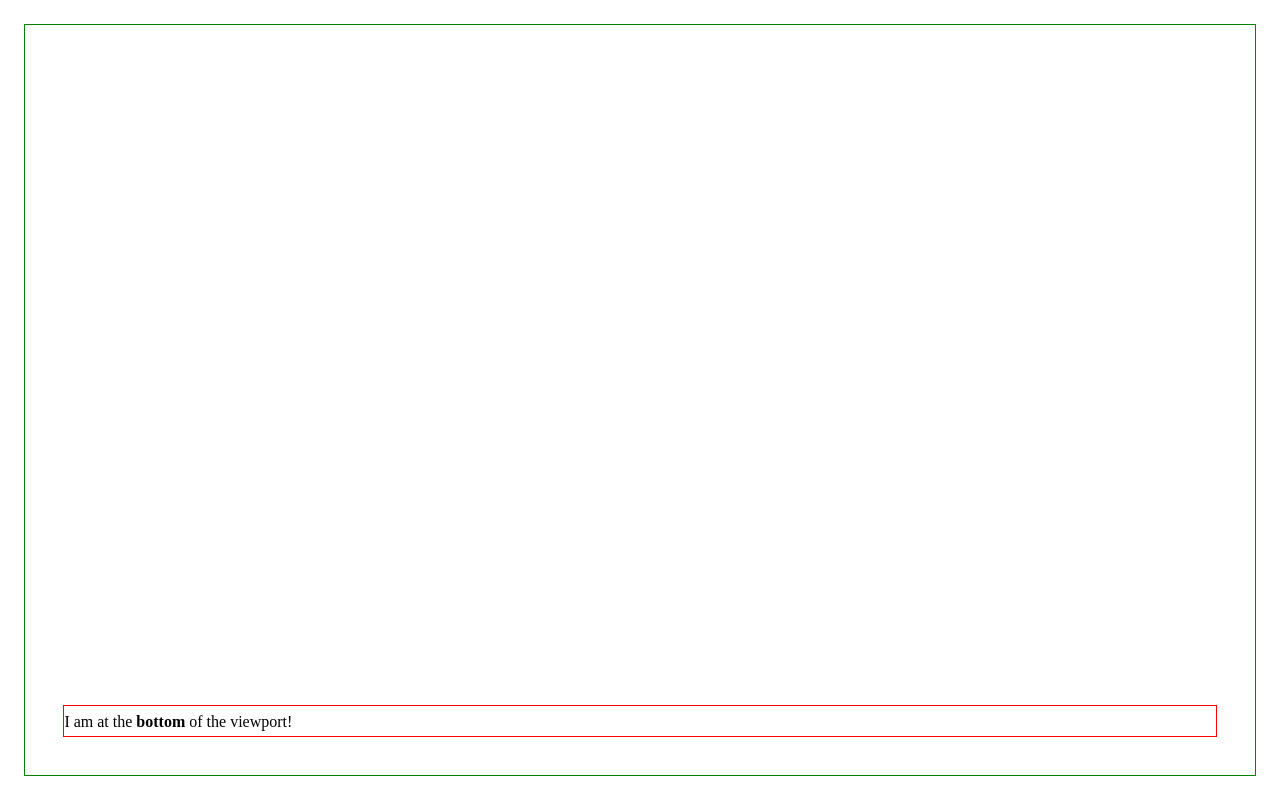
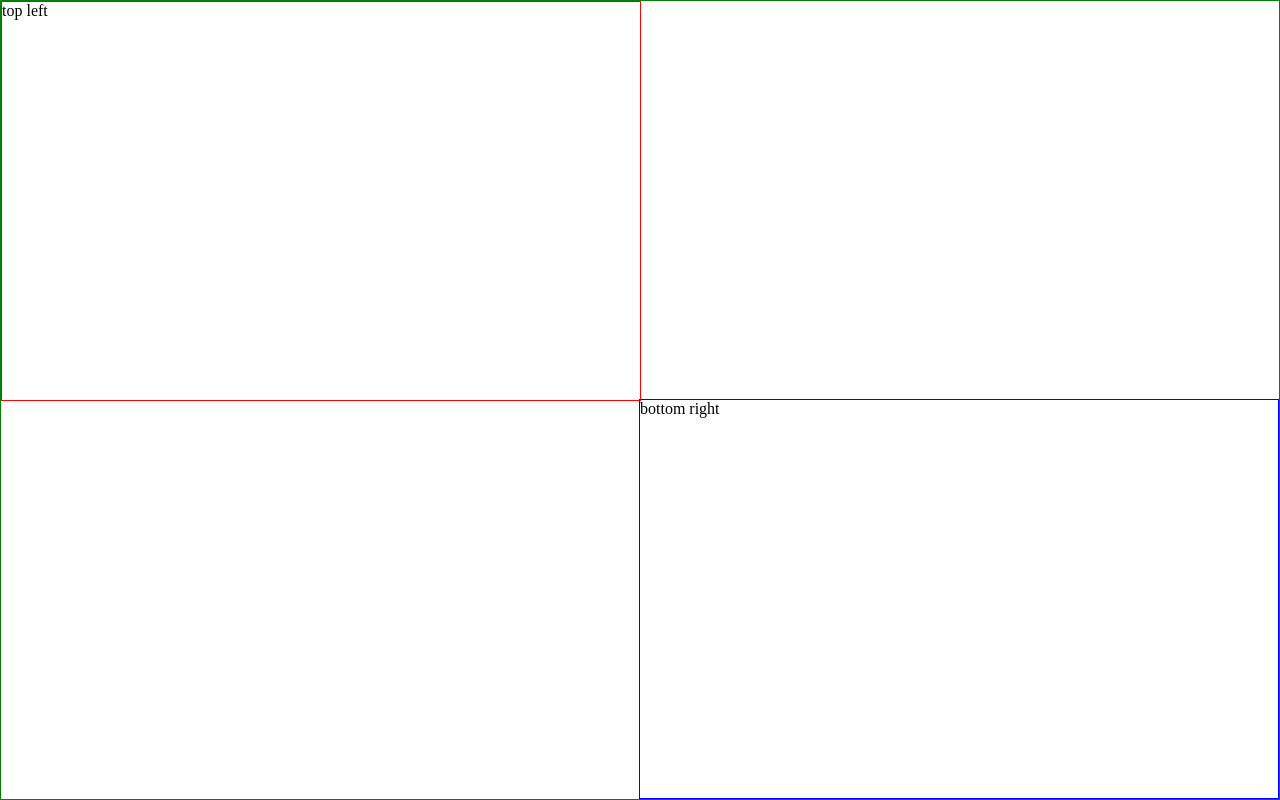
Before and after one commit to nhoizey/lab.nicolas-hoizey.com, a PHP site: page /vub/index-ios-issue.html in a window 1280 px wide. Run offline with PHP 8.4, Linux system fonts and the light colour scheme.

Commit message:
iOS issue

```diff
--- a/vub/index-ios-issue.html
+++ b/vub/index-ios-issue.html
@@ -2,13 +2,14 @@
 <html>
 <head>
 <meta charset="utf-8" />
-<title>viewport units buggyfill</title>
+<title>viewport units issue in iOS</title>
 <meta name="viewport" content="initial-scale=1, maximum-scale=1, user-scalable=no" />
 <link rel="stylesheet" media="all" href="styles-ios-issue.css" type="text/css" />
 </head>
 <body>
 <div class="container">
-	<div class="element">I am at the <strong class="top">top</strong><strong class="bottom">bottom</strong> of the viewport!</div>
+	<div class="topleft">top left</div>
+	<div class="bottomright">bottom right</div>
 </div>
 </body>
 </html>
--- a/vub/styles-ios-issue.css
+++ b/vub/styles-ios-issue.css
@@ -1,40 +1,34 @@
 html { box-sizing: border-box; }
 *, *:before, *:after { box-sizing: inherit; }
 
+body {
+	margin: 0;
+	padding: 0;
+}
+
 .container {
 	position: absolute;
-	top: 3vmin;
-	bottom: 3vmin;
-	left: 3vmin;
-	right: 3vmin;
+	top: 0;
+	left: 0;
+	width: 100vw;
+	height: 100vh;
 	border: 1px solid green;
 }
 
-.element {
+.topleft {
+	position: absolute;
+	top: 0;
+	left: 0;
+	width: 50vw;
+	height: 50vh;
 	border: 1px solid red;
-	position: absolute;
-	height: 2em;
-	line-height: 2;
-	top: 3vmax;
-	left: 3vmax;
-	right: 3vmax;
 }
 
-.bottom {
-	display: none;
+.bottomright {
+	position: absolute;
+	bottom: 0;
+	right: 0;
+	width: 50vw;
+	height: 50vh;
+	border: 1px solid blue;
 }
-
-@media  all and (min-width: 20em) {
-	.element {
-		top: auto;
-		bottom: 3vmax;
-	}
-
-	.top {
-		display: none;
-	}
-
-	.bottom {
-		display: inline;
-	}
-}
```
